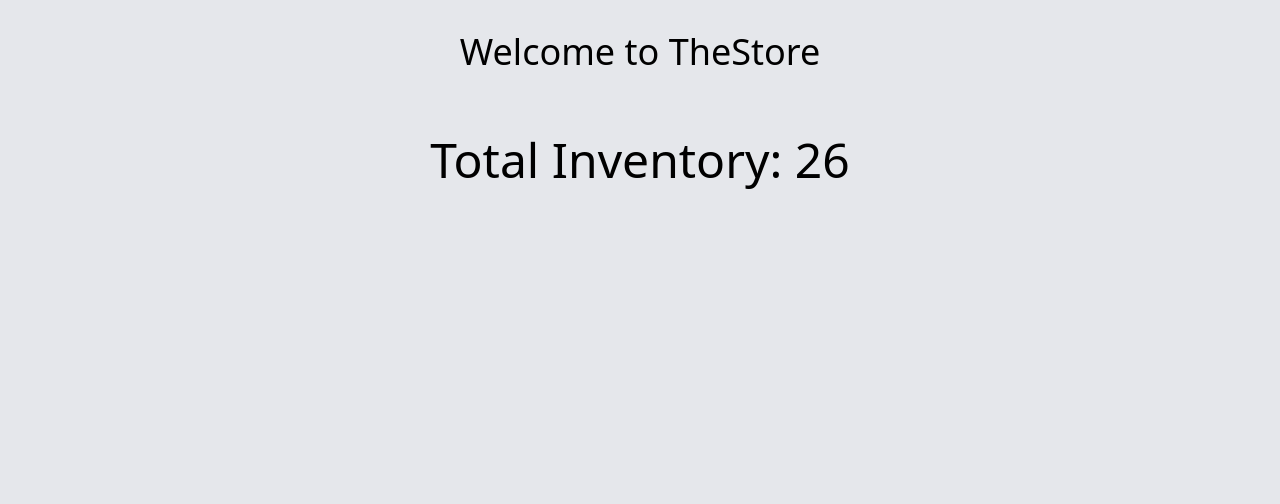
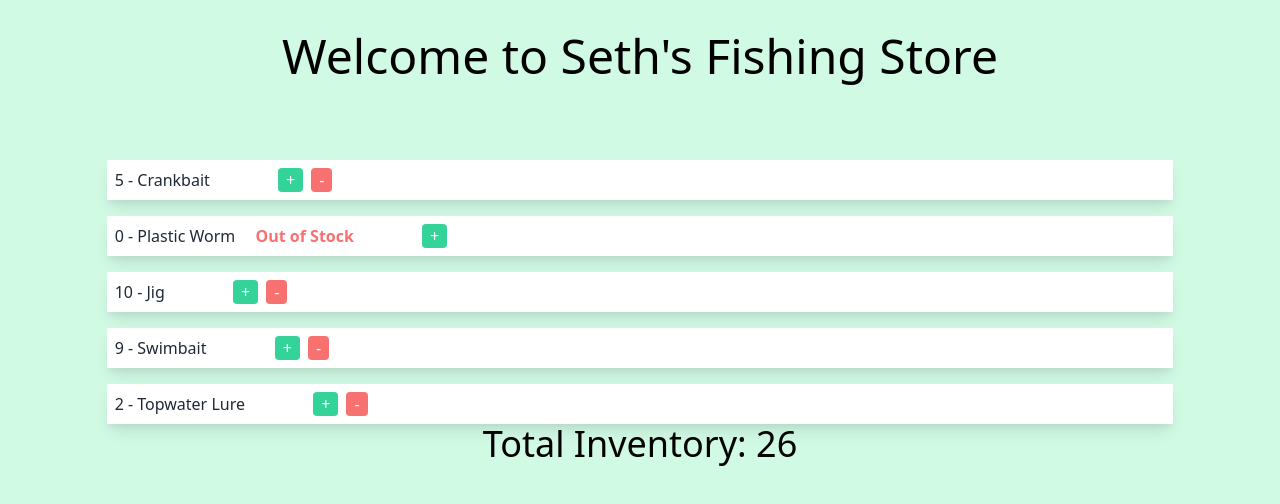
Before and after one commit to swholobaugh/Intro-Vue, a plain HTML site: page index.html in a window 1280 px wide. Drawn offline with nearby package versions, Linux system fonts and the light colour scheme.

Commit message:
Changed background color, font sizes, title, store title and inventory

```diff
--- a/index.html
+++ b/index.html
@@ -8,50 +8,50 @@
     </head>
 
     <body>
-        <div id="app" class="bg-gray-200 h-screen flex flex-col items-center pt-8">
-            <h1 class="text-4xl font-thing">
+        <div id="app" class="bg-green-100 h-screen flex flex-col items-center pt-8">
+            <h1 class="text-5xl font-thin">
                 Welcome to {{storeName}}
             </h1>
             <ul class="mt-16 w-10/12">
-                <li class="bg-white mt-4 p-2 shadow-lg text-gray-800" v-for="product in prodcuts">
+                <li class="bg-white mt-4 p-2 shadow-lg text-gray-800" v-for="product in products">
                     {{product.qty}} - {{product.name}}
                     <span v-if="product.qty==0" class="ml-4 text-red-400 font-bold">Out of Stock</span>
                     <button @click="product.qty++" class="bg-green-400 rounded text-white px-2 ml-16">+</button>
                     <button v-if="product.qty > 0" @click="product.qty--" class="bg-red-400 rounded text-white px-2 ml-1">-</button>
                 </li>
             </ul>
-            <h1 class="text-5xl font-thin">Total Inventory: {{totalInventory}}</h1>
+            <h1 class="text-4xl font-thin">Total Inventory: {{totalInventory}}</h1>
         </div>
         <script src="https://cdn.jsdelivr.net/npm/vue/dist/vue.js"></script>
         <script>
             const app = new Vue({
                 el: "#app",
                 data: {
-                    storeName: "TheStore",
+                    storeName: "Seth's Fishing Store",
                     products: [
                         {
                             id: 0,
-                            name: "Apples",
+                            name: "Crankbait",
                             qty: 5
                         },
                         {
                             id: 1,
-                            name: "Oranges",
+                            name: "Plastic Worm",
                             qty: 0
                         },
                         {
                             id: 2,
-                            name: "Tortillas",
+                            name: "Jig",
                             qty: 10
                         },
                         {
                             id: 3,
-                            name: "T-Bone",
+                            name: "Swimbait",
                             qty: 9
                         },
                         {
                             id: 4,
-                            name: "Fajita",
+                            name: "Topwater Lure",
                             qty: 2
                         }
                     ]
```
